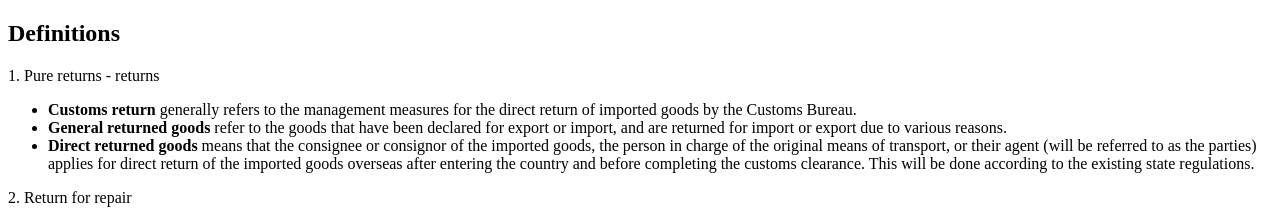
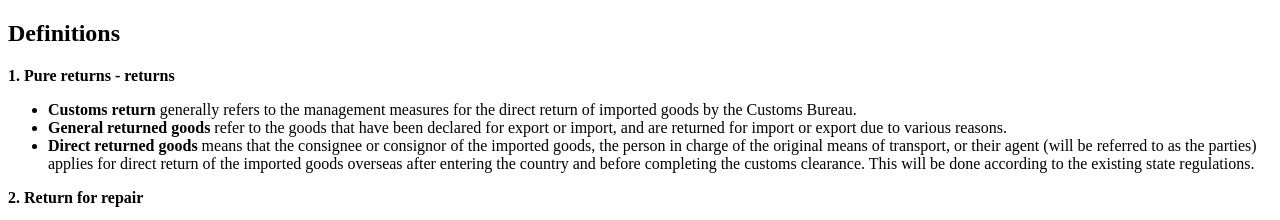
Before and after one commit to orkunzozturk/letstry, a Gatsby site: page /international-product-returns in a window 1280 px wide. Shown: the top 220 px of the page. Built offline with nearby package versions, Linux system fonts and the light colour scheme; Gatsby itself is replaced by a stand-in of ours.

Commit message:
Update from Forestry.io nadya@nexpcb.com updated src/pages/international-product-returns.mdx

```diff
--- a/src/pages/international-product-returns.mdx
+++ b/src/pages/international-product-returns.mdx
@@ -14,15 +14,17 @@ relatedArticles: []
 ---
 ## Definitions
 
-1\. Pure returns - returns
+**1. Pure returns - returns**
 
 * **Customs return** generally refers to the management measures for the direct return of imported goods by the Customs Bureau.
 * **General returned goods** refer to the goods that have been declared for export or import, and are returned for import or export due to various reasons.
 * **Direct returned goods** means that the consignee or consignor of the imported goods, the person in charge of the original means of transport, or their agent (will be referred to as the parties) applies for direct return of the imported goods overseas after entering the country and before completing the customs clearance. This will be done according to the existing state regulations.
 
-2\. Return for repair
+**2. Return for repair**
 
 It means that the goods exported to foreign countries are returned back to their country of origin to be repaired. This should occur during the warranty period and is often caused due to quality reasons.
+
+
 
 
 
```
